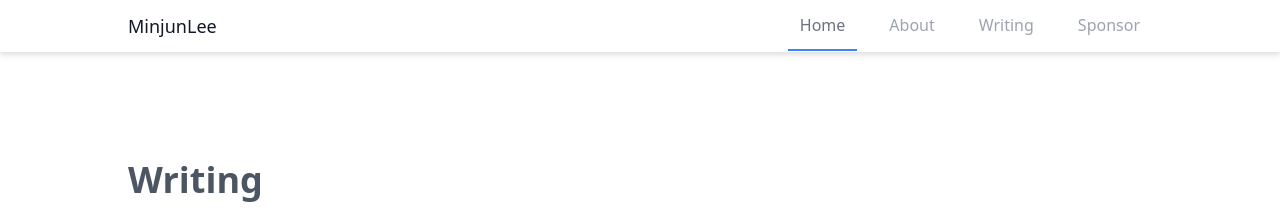
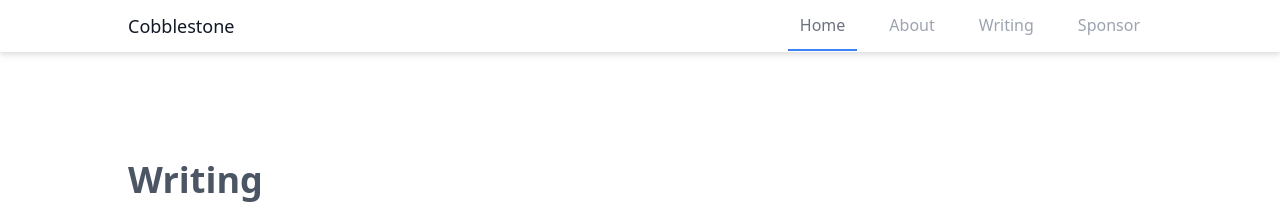
Before and after one commit to dev-yuka05/Blog, a Jekyll site: the page built from index.html, in a window 1280 px wide. Shown: the top 209 px of the page. Built offline with Jekyll 4.4.1, drawn with Linux system fonts in a browser that asks for light colours; nearby versions of some CDN libraries; Markdown is read by kramdown in place of the engine named in the settings.

Commit message:
Update _config.yml

```diff
--- a/_config.yml
+++ b/_config.yml
@@ -1,6 +1,6 @@
 
 # Basic
-name:               "MinjunLee"
+name:               "Cobblestone"
 
 # URL
 baseurl:            "https://dev-yuka05.github.io/Blog"
```
